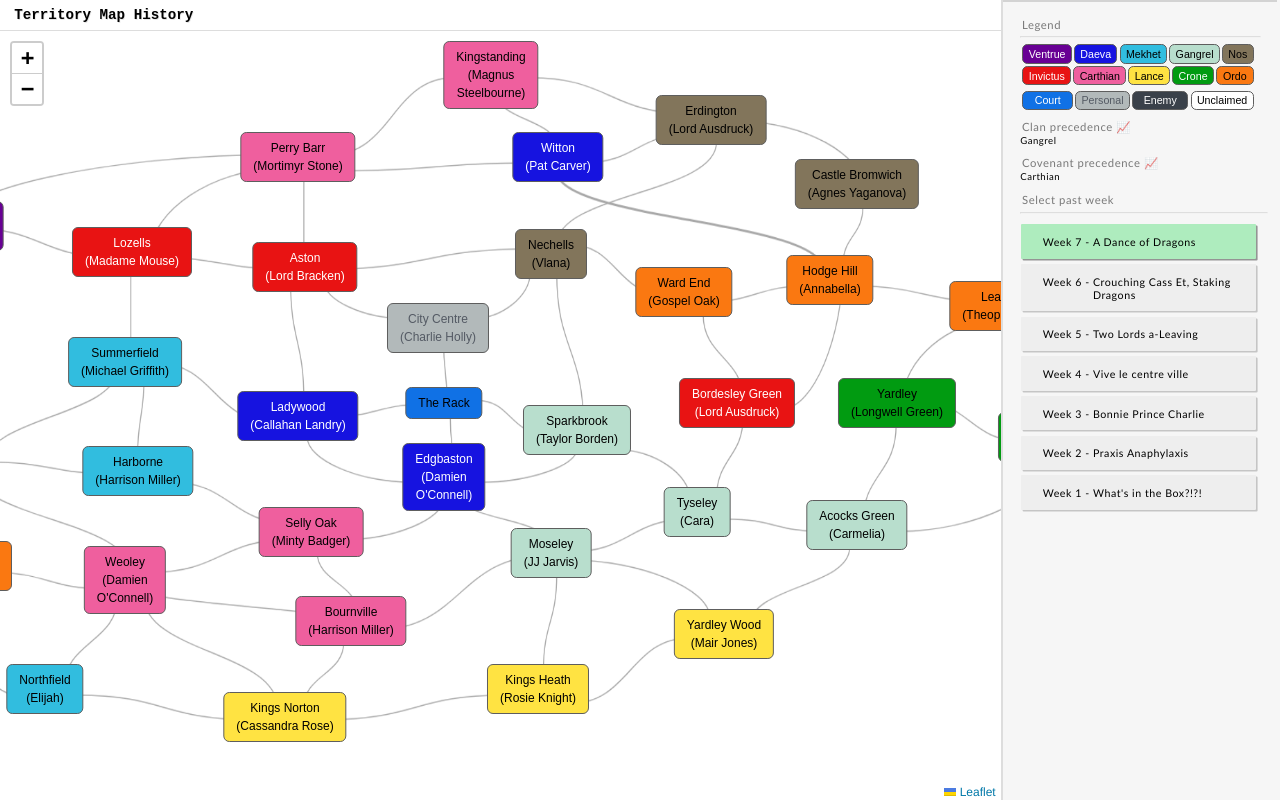
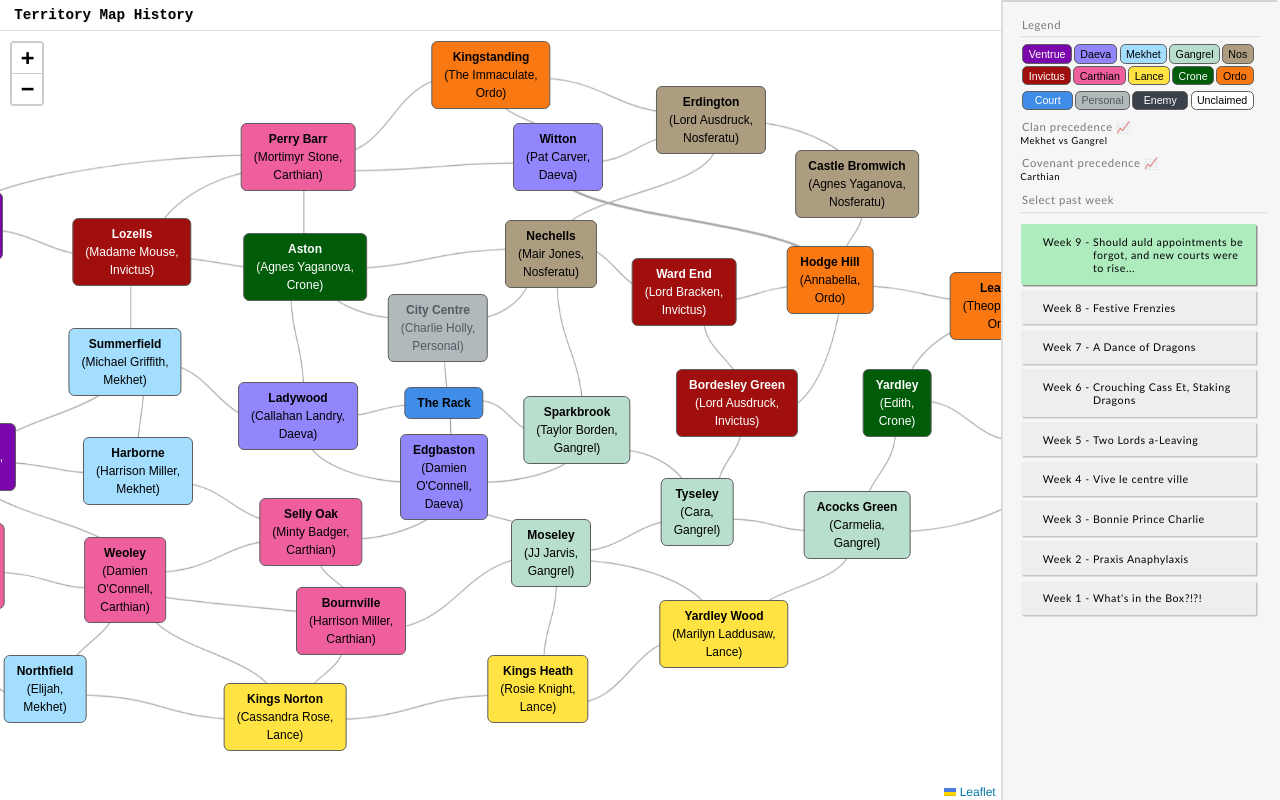
Before and after one commit to owlks4/territory-map-react, a React (Vite) app: page / in a window 1280 px wide. Built offline with nearby package versions, Linux system fonts and the light colour scheme.

Commit message:
Update to new colour scheme

```diff
--- a/public/json/y4.json
+++ b/public/json/y4.json
@@ -1,6 +1,7 @@
 {"territorySize":"1.05em",
 "HORIZONTAL_SCALE_FACTOR":2.3,
 "VERTICAL_SCALE_FACTOR":1.21,
+"specialTerritoryCSS":"",
 "weeks":[
     {"title":"The Triumphant Return","territoryChanges":[
     {"territoryName":"Kingstanding","alignment":"enemy","holder":"????","posX":49.35396634615384,"posY":2.761263705474124,"maxHolderLineLength":0},
--- a/public/json/y5.json
+++ b/public/json/y5.json
@@ -1,6 +1,7 @@
 {"territorySize":"1.05em",
 "HORIZONTAL_SCALE_FACTOR":2.3,
 "VERTICAL_SCALE_FACTOR":1.21,
+"specialTerritoryCSS":"",
 "weeks":[
     {"title":"Here we go again...","territoryChanges":[
     {"territoryName":"Kingstanding","alignment":"enemy","holder":"???","posX":49.35396634615384,"posY":2.761263705474124,"maxHolderLineLength":0,"flipside":"enemy"},
--- a/public/json/y6.json
+++ b/public/json/y6.json
@@ -2,6 +2,7 @@
    "territorySize":"1em",
    "HORIZONTAL_SCALE_FACTOR":1.3,
    "VERTICAL_SCALE_FACTOR":0.8,
+   "specialTerritoryCSS":"",
    "weeks":[
         {
             "title":"New Domain, Old Problems",
--- a/public/json/y7.json
+++ b/public/json/y7.json
@@ -2,6 +2,7 @@
    "territorySize":"1em",
    "HORIZONTAL_SCALE_FACTOR":1.3,
    "VERTICAL_SCALE_FACTOR":0.8,
+   "specialTerritoryCSS":"y7-after-change",
    "weeks":[
         {
             "title":"What's in the Box?!?!",
@@ -183,7 +184,7 @@
                 {"territoryName":"Kings Norton", "alignment":"lance", "holder":"Cassandra Rose", "maxHolderLineLength":"0", "flipside":"mekhet"},
                 {"territoryName":"Yardley Wood", "alignment":"enemy contested", "holder":"Lance vs ???", "maxHolderLineLength":"0"},
                 {"territoryName":"Moseley", "alignment":"gangrel", "holder":"JJ Jarvis", "maxHolderLineLength":"0", "flipside":"lance"},
-                {"territoryName":"Acocks Green", "alignment":"gangrel", "holder":"Carmelia", "maxHolderLineLength":"0", "flipside":"lance"},
+                {"territoryName":"Acocks Green", "alignment":"gangrel", "holder":"Carmelia", "maxHolderLineLength":"0", "flipside":"crone"},
                 {"territoryName":"Tyseley", "alignment":"gangrel", "holder":"Cara", "maxHolderLineLength":"0", "flipside":"ordo"},
                 {"territoryName":"Ward End", "alignment":"ordo", "holder":"Gospel Oak", "maxHolderLineLength":"0", "flipside":"mekhet"},
                 {"territoryName":"Castle Bromwich", "alignment":"nos", "holder":"Mair Jones", "maxHolderLineLength":"0", "flipside":"lance"}
@@ -200,6 +201,27 @@
                 {"territoryName":"Yardley Wood", "alignment":"lance", "holder":"Mair Jones", "maxHolderLineLength":"0", "flipside":"nos"}
             ],
             "adjacencyChanges":[]
+        },
+        {
+            "title":"Festive Frenzies",
+            "territoryChanges":[
+                {"territoryName":"Kingstanding", "alignment":"ordo", "holder":"The Immaculate", "maxHolderLineLength":"0", "flipside":"ventrue"},
+                {"territoryName":"Yardley", "alignment":"crone", "holder":"Edith", "maxHolderLineLength":"0", "flipside":"mekhet"},
+                {"territoryName":"Bartley Green", "alignment":"carthian", "holder":"Magnus Steelbourne", "maxHolderLineLength":"3", "flipside":"daeva"},
+                {"territoryName":"Quinton", "alignment":"ventrue", "holder":"Lord Bennett", "maxHolderLineLength":"0", "flipside":"invictus"}
+            ],
+            "adjacencyChanges":[]
+        },
+        {
+            "title":"Should auld appointments be forgot, and new courts were to rise...",
+            "territoryChanges":[
+                {"territoryName":"Aston", "alignment":"crone", "holder":"Agnes Yaganova", "maxHolderLineLength":"0", "flipside":"nos"},
+                {"territoryName":"Ward End", "alignment":"invictus", "holder":"Lord Bracken", "maxHolderLineLength":"0", "flipside":"gangrel"},
+                {"territoryName":"Marston Green", "alignment":"mekhet", "holder":"Gospel Oak", "maxHolderLineLength":"0", "flipside":"ordo"},
+                {"territoryName":"Yardley Wood", "alignment":"lance", "holder":"Marilyn Laddusaw", "maxHolderLineLength":"0", "flipside":"ventrue"},
+                {"territoryName":"Nechells", "alignment":"nos", "holder":"Mair Jones", "maxHolderLineLength":"0", "flipside":"carthian"}
+            ],
+            "adjacencyChanges":[]
         }
     ]
 }
--- a/src/App.jsx
+++ b/src/App.jsx
@@ -698,26 +698,26 @@ function App (props){
               <hr/>
               <div onMouseLeave={() => {setHighlightedCategory(null)}} id="key" style={{overflow:'auto', width:screen.orientation.type.includes("landscape") ? "fit-content" : "unset", paddingRight: screen.orientation.type.includes("landscape") ? "1.5em" : "unset"}}>
                     <div onMouseLeave={() => {setHighlightedCategory(null)}}>
-                      <div className="legend-territories-row">
-                        <LegendElement alignment="Ventrue" setHighlightedCategory={setHighlightedCategory} onClick={window.innerWidth > 1000 ? ()=>{showLineGraph("clan","ventrue")} : ()=>{}}/>
-                        <LegendElement alignment="Daeva" setHighlightedCategory={setHighlightedCategory} onClick={window.innerWidth > 1000 ? ()=>{showLineGraph("clan","daeva")} : ()=>{}}/>
-                        <LegendElement alignment="Mekhet" setHighlightedCategory={setHighlightedCategory} onClick={window.innerWidth > 1000 ? ()=>{showLineGraph("clan","mekhet")} : ()=>{}}/>
-                        <LegendElement alignment="Gangrel" setHighlightedCategory={setHighlightedCategory} onClick={window.innerWidth > 1000 ? ()=>{showLineGraph("clan","gangrel")} : ()=>{}}/>
-                        <LegendElement alignment="Nosferatu" setHighlightedCategory={setHighlightedCategory} onClick={window.innerWidth > 1000 ? ()=>{showLineGraph("clan","nosferatu")} : ()=>{}}/>
+                      <div className={"legend-territories-row"}>
+                        <LegendElement alignment="Ventrue" specialCSS={specialCSS} setHighlightedCategory={setHighlightedCategory} onClick={window.innerWidth > 1000 ? ()=>{showLineGraph("clan","ventrue")} : ()=>{}}/>
+                        <LegendElement alignment="Daeva" specialCSS={specialCSS} setHighlightedCategory={setHighlightedCategory} onClick={window.innerWidth > 1000 ? ()=>{showLineGraph("clan","daeva")} : ()=>{}}/>
+                        <LegendElement alignment="Mekhet" specialCSS={specialCSS} setHighlightedCategory={setHighlightedCategory} onClick={window.innerWidth > 1000 ? ()=>{showLineGraph("clan","mekhet")} : ()=>{}}/>
+                        <LegendElement alignment="Gangrel" specialCSS={specialCSS} setHighlightedCategory={setHighlightedCategory} onClick={window.innerWidth > 1000 ? ()=>{showLineGraph("clan","gangrel")} : ()=>{}}/>
+                        <LegendElement alignment="Nosferatu" specialCSS={specialCSS} setHighlightedCategory={setHighlightedCategory} onClick={window.innerWidth > 1000 ? ()=>{showLineGraph("clan","nosferatu")} : ()=>{}}/>
                       </div>
-                      <div className="legend-territories-row" style={{marginTop:"0.25em"}}>
-                        <LegendElement alignment="Invictus" setHighlightedCategory={setHighlightedCategory} onClick={window.innerWidth > 1000 ? ()=>{showLineGraph("covenant","invictus")} : ()=>{}}/>
-                        <LegendElement alignment="Carthian" setHighlightedCategory={setHighlightedCategory} onClick={window.innerWidth > 1000 ? ()=>{showLineGraph("covenant","carthian")} : ()=>{}}/>
-                        <LegendElement alignment="Lance" setHighlightedCategory={setHighlightedCategory} onClick={window.innerWidth > 1000 ? ()=>{showLineGraph("covenant","lance")} : ()=>{}}/>
-                        <LegendElement alignment="Crone" setHighlightedCategory={setHighlightedCategory} onClick={window.innerWidth > 1000 ? ()=>{showLineGraph("covenant","crone")} : ()=>{}}/>
-                        <LegendElement alignment="Ordo" setHighlightedCategory={setHighlightedCategory} onClick={window.innerWidth > 1000 ? ()=>{showLineGraph("covenant","ordo")} : ()=>{}}/>
+                      <div className={"legend-territories-row"} style={{marginTop:"0.25em"}}>
+                        <LegendElement alignment="Invictus" specialCSS={specialCSS} setHighlightedCategory={setHighlightedCategory} onClick={window.innerWidth > 1000 ? ()=>{showLineGraph("covenant","invictus")} : ()=>{}}/>
+                        <LegendElement alignment="Carthian" specialCSS={specialCSS} setHighlightedCategory={setHighlightedCategory} onClick={window.innerWidth > 1000 ? ()=>{showLineGraph("covenant","carthian")} : ()=>{}}/>
+                        <LegendElement alignment="Lance" specialCSS={specialCSS} setHighlightedCategory={setHighlightedCategory} onClick={window.innerWidth > 1000 ? ()=>{showLineGraph("covenant","lance")} : ()=>{}}/>
+                        <LegendElement alignment="Crone" specialCSS={specialCSS} setHighlightedCategory={setHighlightedCategory} onClick={window.innerWidth > 1000 ? ()=>{showLineGraph("covenant","crone")} : ()=>{}}/>
+                        <LegendElement alignment="Ordo" specialCSS={specialCSS} setHighlightedCategory={setHighlightedCategory} onClick={window.innerWidth > 1000 ? ()=>{showLineGraph("covenant","ordo")} : ()=>{}}/>
                       </div>
                     </div>
-                    <div className="legend-territories-row" style={{marginTop: window.innerWidth > 1000 ? "0.5em" : "0.25em"}} onMouseLeave={() => {setHighlightedCategory(null)}}>
-                      <LegendElement alignment="Court" setHighlightedCategory={setHighlightedCategory} onClick={window.innerWidth > 1000 ? ()=>{showLineGraph("alignment","court")} : ()=>{}}/>
-                      <LegendElement alignment="Personal" setHighlightedCategory={setHighlightedCategory} onClick={window.innerWidth > 1000 ? ()=>{showLineGraph("holder",null)} : ()=>{}}/>
-                      <LegendElement alignment="Enemy" setHighlightedCategory={setHighlightedCategory} onClick={window.innerWidth > 1000 ? ()=>{showLineGraph("alignment","enemy")} : ()=>{}}/>
-                      <LegendElement alignment="Unclaimed" setHighlightedCategory={setHighlightedCategory} onClick={window.innerWidth > 1000 ? ()=>{showLineGraph("alignment",null)} : ()=>{}}/>
+                    <div className={"legend-territories-row"} style={{marginTop: window.innerWidth > 1000 ? "0.5em" : "0.25em"}} onMouseLeave={() => {setHighlightedCategory(null)}}>
+                      <LegendElement alignment="Court" specialCSS={specialCSS} setHighlightedCategory={setHighlightedCategory} onClick={window.innerWidth > 1000 ? ()=>{showLineGraph("alignment","court")} : ()=>{}}/>
+                      <LegendElement alignment="Personal" specialCSS={specialCSS} setHighlightedCategory={setHighlightedCategory} onClick={window.innerWidth > 1000 ? ()=>{showLineGraph("holder",null)} : ()=>{}}/>
+                      <LegendElement alignment="Enemy" specialCSS={specialCSS} setHighlightedCategory={setHighlightedCategory} onClick={window.innerWidth > 1000 ? ()=>{showLineGraph("alignment","enemy")} : ()=>{}}/>
+                      <LegendElement alignment="Unclaimed" specialCSS={specialCSS} setHighlightedCategory={setHighlightedCategory} onClick={window.innerWidth > 1000 ? ()=>{showLineGraph("alignment",null)} : ()=>{}}/>
                     </div>
               </div>
               {
@@ -791,7 +791,7 @@ function App (props){
           <></>
           :
           <Popup>
-            <Gantt t={props.t} weeks={currentYearJson.weeks} showLineGraph={showLineGraph} refreshFunc={() => {setAlternator(!alternator);  updatePrecedence();}}/>
+            <Gantt t={props.t} specialCSS={specialCSS} weeks={currentYearJson.weeks} showLineGraph={showLineGraph} refreshFunc={() => {setAlternator(!alternator);  updatePrecedence();}}/>
           </Popup>
           }
           </Marker>
--- a/src/Gantt.jsx
+++ b/src/Gantt.jsx
@@ -84,7 +84,7 @@ function Gantt(props) {
      <div style={{display:'flex', border:"1px solid black", width:"290px", height:"1.5em"}}>
         {
             alignmentTenures.map((tenure) => <>{
-                <div onClick={()=>{(tenure.value.split(" ")[0] == "personal" ? props.showLineGraph("holder",null,false) : props.showLineGraph("alignment",tenure.value.split(" ")[0],true))}}  title={tenure.value +", "+tenure.numWeeks+getWeekSuffixStr(tenure.numWeeks)+"\n(Click to view their\nownership as a graph)"} className={tenure.value} style={{boxSizing:"border-box", cursor:"pointer", width:((tenure.numWeeks/props.weeks.length)*100)+"%"}}>
+                <div onClick={()=>{(tenure.value.split(" ")[0] == "personal" ? props.showLineGraph("holder",null,false) : props.showLineGraph("alignment",tenure.value.split(" ")[0],true))}}  title={tenure.value +", "+tenure.numWeeks+getWeekSuffixStr(tenure.numWeeks)+"\n(Click to view their\nownership as a graph)"} className={tenure.value +" "+props.specialCSS} style={{boxSizing:"border-box", cursor:"pointer", width:((tenure.numWeeks/props.weeks.length)*100)+"%"}}>
                 </div>
             }</>)
         }
--- a/src/LegendElement.jsx
+++ b/src/LegendElement.jsx
@@ -2,7 +2,7 @@ import './index.css'
 
 function LegendElement (props) {
 
-return (<div className={"territory "+props.alignment.toLowerCase()+" inline-territory"}
+return (<div className={"territory "+props.alignment.toLowerCase()+" inline-territory "+props.specialCSS}
          onClick={props.onClick} title={window.innerWidth > 1000 ? "Click to view as a graph" : null}
          onMouseEnter={() => {props.setHighlightedCategory(props.alignment.toLowerCase())}}>
             {props.alignment == "Nosferatu" ? "Nos" : props.alignment}
--- a/src/Territory.jsx
+++ b/src/Territory.jsx
@@ -26,10 +26,12 @@ function Territory (props) {
     let curSegment = "";
     let holderFull = null;
 
+    let endingChar = specialCSS == "y7-after-change" ? "," : ")";
+
     if (props.t.maxHolderLineLength > 0){       //breaks up the holder name onto separate lines
         for (let i = 0; i < splitHolder.length; i++){
             if (curSegment.length + splitHolder[i].length <= props.t.maxHolderLineLength){
-                curSegment += splitHolder[i] + (i == splitHolder.length - 1 ? ")" : " ");
+                curSegment += splitHolder[i] + (i == splitHolder.length - 1 ? endingChar : " ");
                 if (i == splitHolder.length - 1){
                     holderSegments.push(<>{curSegment+""}</>);
                 }
@@ -39,7 +41,7 @@ function Territory (props) {
                     holderSegments.push(<>{curSegment+""}</>);
                     holderSegments.push(<br/>);
                 }
-                curSegment = splitHolder[i] + (i == splitHolder.length - 1 ? ")" : " "); //this is the segment that we decided wouldn't fit on the end of this line, so it instead forms the basis for the next line.""
+                curSegment = splitHolder[i] + (i == splitHolder.length - 1 ? endingChar : " "); //this is the segment that we decided wouldn't fit on the end of this line, so it instead forms the basis for the next line.""
                 if (i == splitHolder.length - 1){
                     holderSegments.push(<>{curSegment}</>);
                 }
@@ -47,11 +49,11 @@ function Territory (props) {
         }
         holderFull = <>{holderSegments.map((s) => s)}</>
     } else {
-       // if (specialCSS == "old-style"){
-       //     holderFull = <>{_holder}</>
-       // } else {
+        if (specialCSS == "y7-after-change"){
+            holderFull = <>{"("+_holder+","}</>
+        } else {
             holderFull = <>{"("+_holder+")"}</>
-      //  }
+        }
     }
 
     let [id] = useState(props.t.territoryName.toLowerCase().replaceAll(" ","-"));
@@ -76,9 +78,16 @@ function Territory (props) {
                     {props.t.territoryName}
                 </div>
                 {_holder != null && _holder != "" ?
+                <>
                     <div className="territoryText">
                         {holderFull}
-                    </div> : null}
+                    </div>
+                    {specialCSS == "y7-after-change" ?
+                    <div className="territoryText sentence-case">
+                      {props.t.alignment +")"}
+                    </div>
+                    : null}
+                </> : null}
             </div>
             </>
           )
--- a/src/index.css
+++ b/src/index.css
@@ -146,14 +146,44 @@ h5 {
     background-color: rgb(104,0,148);
 }
 
+.ventrue.y7-ST-designated {
+    color: white;
+    background-color: rgb(104,0,148);
+}
+
+.ventrue.y7-after-change {
+    color: white;
+    background-color: rgb(122, 7, 172);
+}
+
 .daeva {
     color: white;
     background-color: rgb(22, 19, 224);
 }
 
+.daeva.y7-ST-designated {
+    color: rgb(0, 0, 0);
+    background-color: #9391ff;
+}
+
+.daeva.y7-after-change {
+    color: rgb(0, 0, 0);
+    background-color: rgb(146, 134, 252);
+}
+
 .mekhet {
     color: black;
     background-color: rgb(49,189,223);
+}
+
+.mekhet.y7-ST-designated {
+    color: black;
+    background-color: #cfe4ff;
+}
+
+.mekhet.y7-after-change {
+    color: black;
+    background-color: #a4deff;
 }
 
 .gangrel {
@@ -166,9 +196,29 @@ h5 {
     background-color: rgb(130,117,91);
 }
 
+.nos.daeva.y7-ST-designated, .nosferatu.y7-ST-designated {
+    color: black;
+    background-color: #cbc2a3;
+}
+
+.nos.y7-after-change, .nosferatu.y7-after-change {
+    color: black;
+    background-color: rgb(173, 157, 128);
+}
+
 .invictus {
     color: white;
     background-color: rgb(232,19,19);
+}
+
+.invictus.y7-ST-designated {
+    color: white;
+    background-color: #a31818;
+}
+
+.invictus.y7-after-change {
+    color: white;
+    background-color: rgb(160, 14, 14);
 }
 
 .carthian {
@@ -179,6 +229,16 @@ h5 {
 .crone {
     color: black;
     background-color: rgb(1, 155, 17);
+}
+
+.crone.y7-ST-designated {
+    color: white;
+    background-color: #0f5e17;
+}
+
+.crone.y7-after-change {
+    color: white;
+    background-color: rgb(0, 92, 9);
 }
 
 .lance {
@@ -194,6 +254,16 @@ h5 {
 .court {
     color: black;
     background-color: rgb(16,113,229);
+}
+
+.court.crone.y7-ST-designated {
+    color: black;
+    background-color: #1071e5;
+}
+
+.court.y7-after-change {
+    color: black;
+    background-color: rgb(64, 140, 233);
 }
 
 .personal {
@@ -603,6 +673,14 @@ hr {
     height:100%;
 }
 
+.y7-after-change .territory-name {
+    font-weight:bold;
+}
+
+.sentence-case {
+    text-transform: capitalize;
+}
+
 @media only screen and (max-width: 1000px) and (orientation: portrait)
     {
         .clan-cov-precedence-holder {
```
